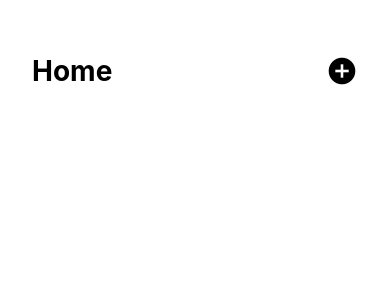
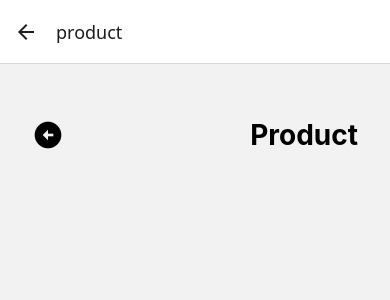
Before and after one commit to GuiQRSM/navigation-app, a React Native app: screen /product in a window 390 px wide. Shown: the top 300 px of the page. Built offline with nearby package versions, Linux system fonts and the light colour scheme.

Commit message:
faeat: add the stack navigation native

```diff
--- a/App.tsx
+++ b/App.tsx
@@ -1,6 +1,5 @@
-import { Home } from '@/app/Home';
-import { Product } from '@/app/Product';
+import { Routes } from '@/routes';
 
 export default function App() {
-  return <Home />;
+  return <Routes />;
 }
--- a/src/routes/StackRoutes.tsx
+++ b/src/routes/StackRoutes.tsx
@@ -1,12 +1,12 @@
+import { Home } from '@/app/Home';
+import { Product } from '@/app/Product';
 import { createNativeStackNavigator } from '@react-navigation/native-stack';
-import { Product } from '@/app/Product';
-import { Home } from '@/app/Home';
 
 const Stack = createNativeStackNavigator();
 
-export function StackReoutes() {
+export function StackRouter() {
   return (
-    <Stack.Navigator>
+    <Stack.Navigator initialRouteName="home">
       <Stack.Screen name="home" component={Home} />
       <Stack.Screen name="product" component={Product} />
     </Stack.Navigator>
--- /dev/null
+++ b/src/routes/index.tsx
@@ -0,0 +1,10 @@
+import { NavigationContainer } from '@react-navigation/native';
+import { StackRouter } from './StackRoutes';
+
+export function Routes() {
+  return (
+    <NavigationContainer>
+      <StackRouter />
+    </NavigationContainer>
+  );
+}
```
